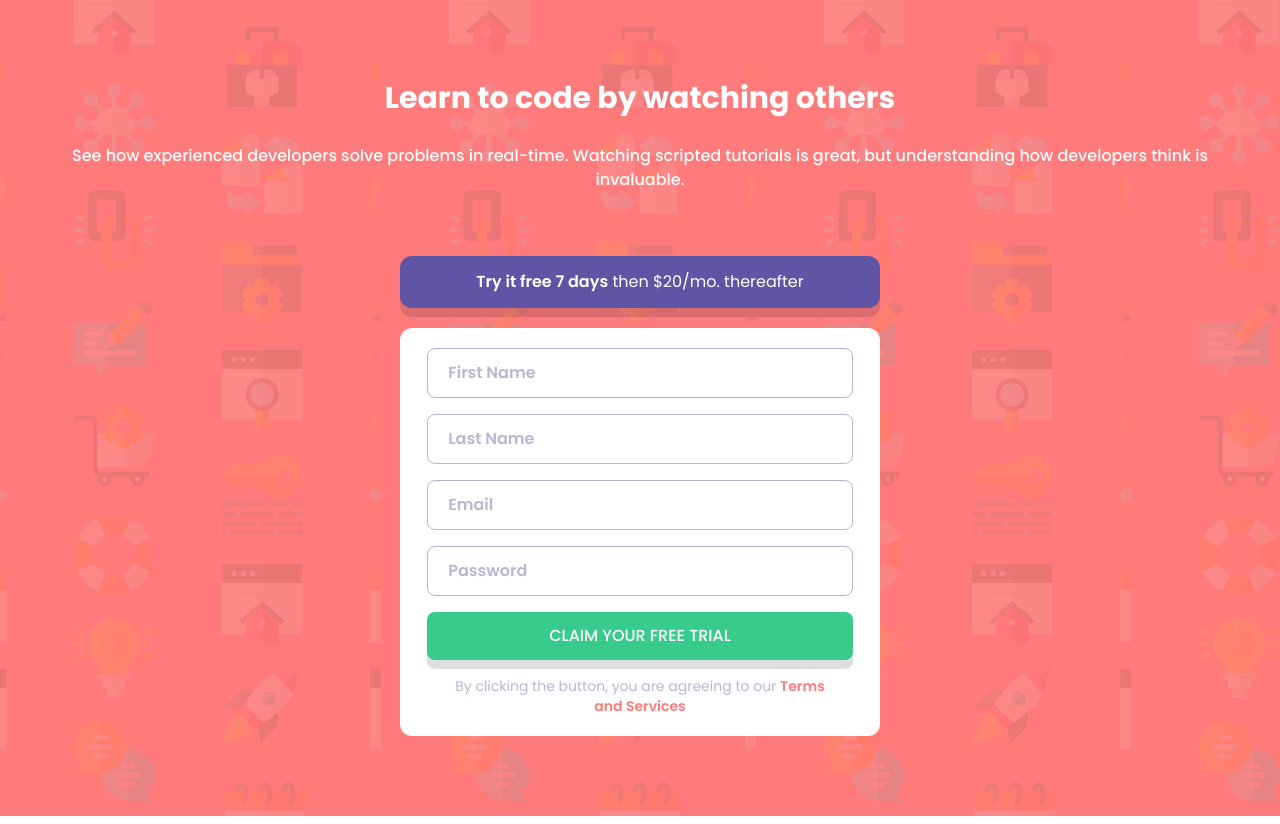
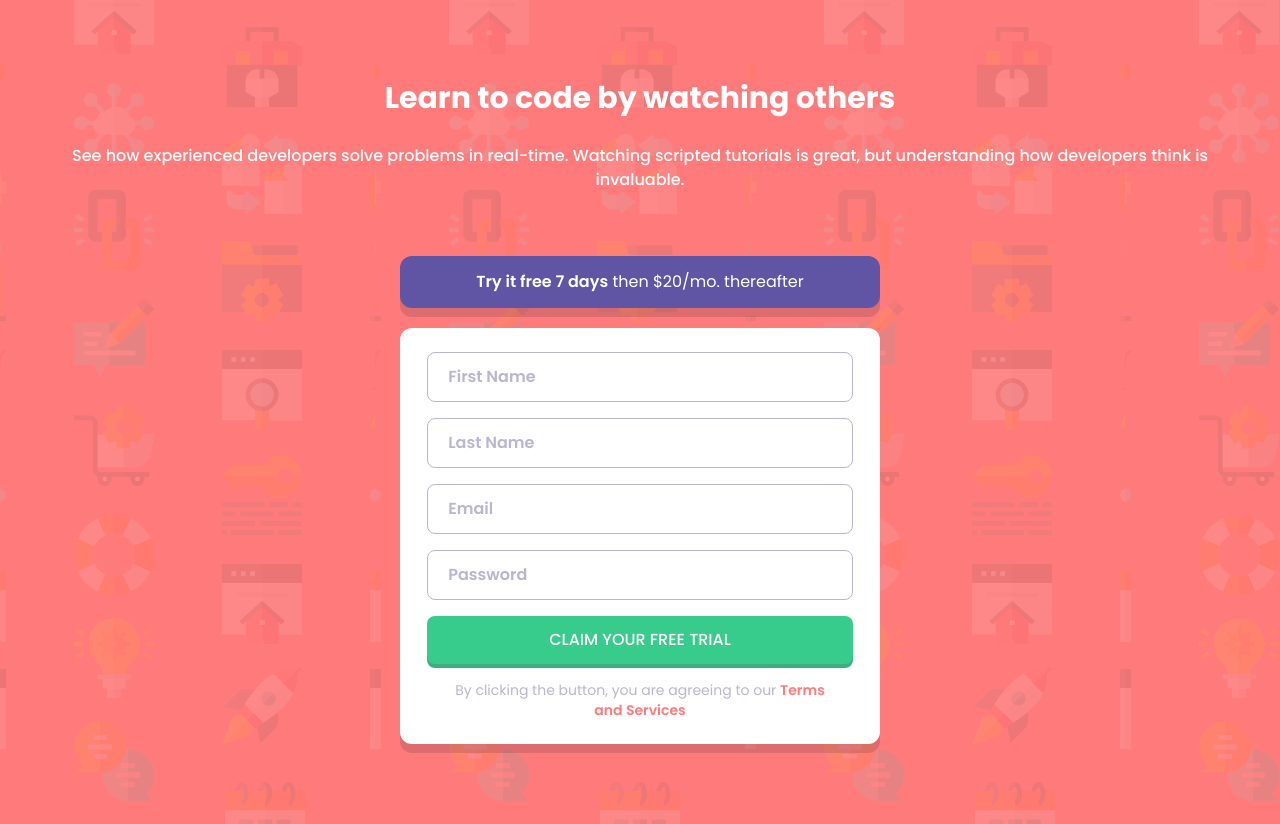
Before and after one commit to kkawakami08/sign-up-form-frontend-mentor, a Next.js app: page / in a window 1280 px wide. Built offline with nearby package versions, Linux system fonts and the light colour scheme.

Commit message:
style all elements

```diff
--- a/pages/index.js
+++ b/pages/index.js
@@ -31,7 +31,7 @@ export default function Home() {
               $20/mo. thereafter
             </p>
           </div>
-          <form className="bg-white rounded-xl flex flex-col items-center py-5 px-2 gap-4">
+          <form className="bg-white rounded-xl flex flex-col items-center py-6 px-2 gap-4 shadow-[0px_9px_0px_0px_rgba(26,32,44,.15)]">
             <input
               type="text"
               placeholder="First Name"
@@ -44,7 +44,7 @@ export default function Home() {
               placeholder="Password"
               className={inputStyle}
             />
-            <button className="bg-primaryGreen text-white rounded-lg font-medium w-11/12 py-3 shadow-[0px_9px_0px_0px_rgba(26,32,44,.15)]">
+            <button className="bg-primaryGreen text-white rounded-lg font-medium w-11/12 py-3 shadow-[0px_4px_0px_0px_rgba(43,166,113,.9)] ">
               CLAIM YOUR FREE TRIAL
             </button>
             <p className="text-sm text-neutralGrayishBlue w-10/12">
```
